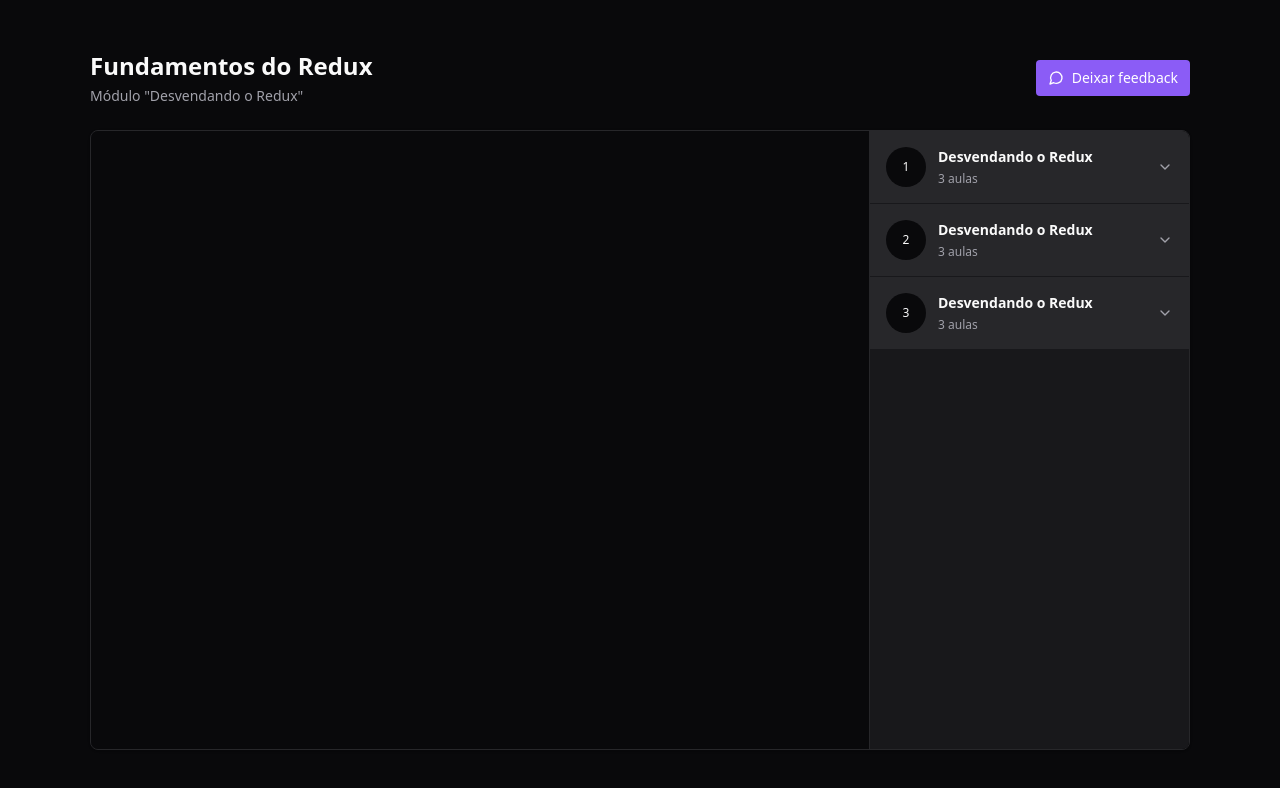
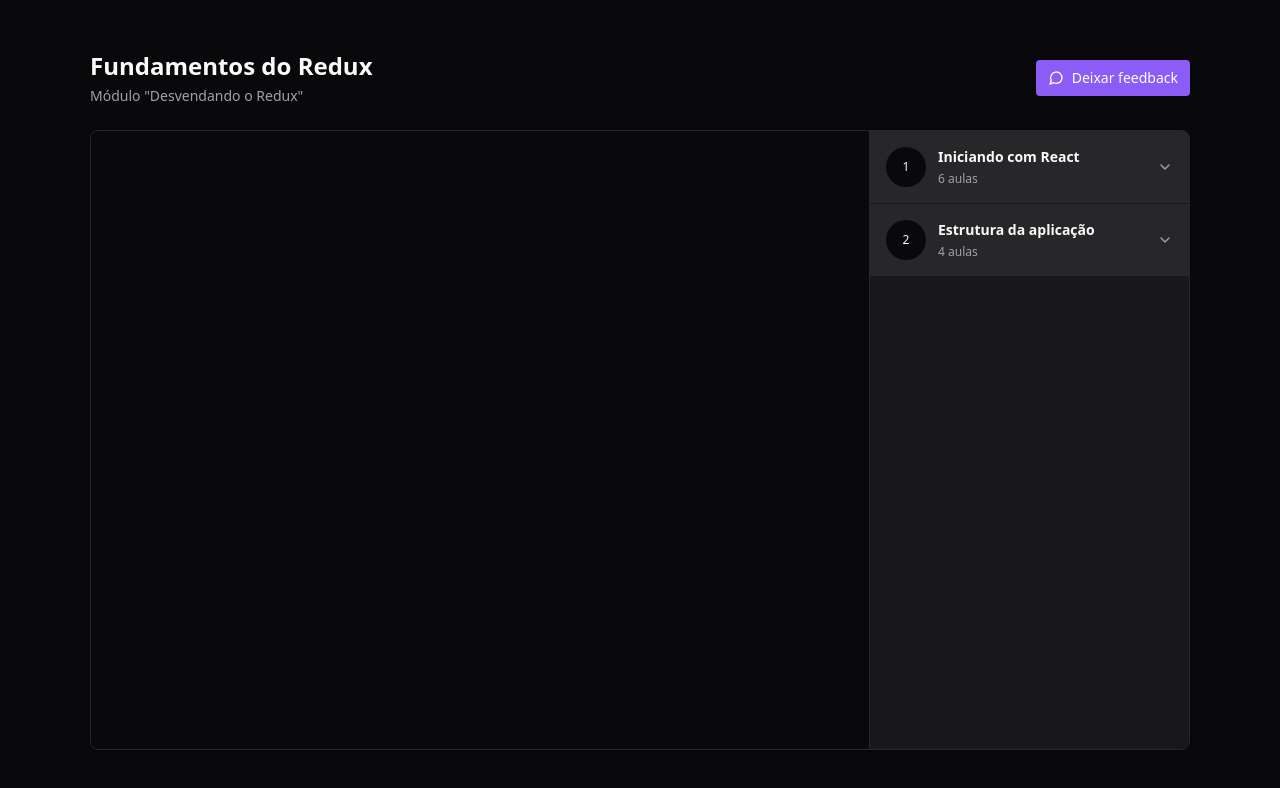
Before and after one commit to KaioFelps/player-com-redux, a React (Vite) app: page / in a window 1280 px wide. Shown: the top 788 px of the page. Built offline with nearby package versions, Linux system fonts and the light colour scheme; the HTML template or start-up script is replaced by a standard one.

Commit message:
cria o slice do player e aplica no aside menu

```diff
--- a/src/components/Module.tsx
+++ b/src/components/Module.tsx
@@ -1,6 +1,7 @@
 import * as Collapsible from "@radix-ui/react-collapsible"
 import { ChevronDown } from "lucide-react";
 import { Class } from "./Class";
+import { useAppSelector } from "../store";
 
 interface ModuleProps {
     title: string;
@@ -9,6 +10,9 @@
 }
 
 export function Module({amountOfClasses, moduleIndex, title}: ModuleProps) {
+    const classes = useAppSelector((state) => {
+        return state.player.course.modules[moduleIndex].classes
+    })
     return (
         <Collapsible.Root className="group">
             <Collapsible.Trigger className="
@@ -28,9 +32,15 @@
 
             <Collapsible.Content>
                 <nav className="relative flex flex-col gap-4 p-6">
-                    <Class title="Fundamentos do React" duration="08:42" />
-                    <Class title="Fundamentos do React" duration="08:42" />
-                    <Class title="Fundamentos do React" duration="08:42" />
+                    {classes.map((currentClass) => {
+                        return (
+                            <Class
+                                key={currentClass.id}
+                                title={currentClass.title}
+                                duration={currentClass.duration}
+                            />
+                        )
+                    })}
                 </nav>
             </Collapsible.Content>
         </Collapsible.Root>
--- a/src/pages/Player.tsx
+++ b/src/pages/Player.tsx
@@ -2,8 +2,11 @@
 import { Header } from "../components/Header";
 import { Video } from "../components/Video";
 import { Module } from "../components/Module";
+import { useAppSelector } from "../store";
 
 export function Player() {
+    const modules = useAppSelector(state => state.player.course.modules)
+
     return (
         <div className="h-screen bg-zinc-950 text-zinc-50 flex justify-center items-center">
             <div className="flex mx-auto w-[calc(100%_-_48px)] max-w-[1100px] flex-col gap-6">
@@ -24,7 +27,16 @@
                     <aside className="
                     w-80 absolute top-0 bottom-0 right-0 border-l border-zinc-800 bg-zinc-900 overflow-y-scroll scrollbar-thin scrollbar-track-zinc-950 scrollbar-thumb-zinc-800 divide-y divide-zinc-900
                     ">
-                        {[1,2,3].map((_, index) => <Module key={index} moduleIndex={index} title="Desvendando o Redux" amountOfClasses={3} />)}
+                        {modules.map((module, index) => {
+                            return (
+                                <Module
+                                    key={module.id}
+                                    moduleIndex={index}
+                                    title={module.title}
+                                    amountOfClasses={module.classes.length}
+                                />
+                            )
+                        })}
                     </aside>
                 </main>
             </div>
--- a/src/store/index.ts
+++ b/src/store/index.ts
@@ -1,10 +1,11 @@
 import { configureStore } from "@reduxjs/toolkit"
 import { TypedUseSelectorHook, useSelector } from "react-redux"
-
-
+import { player } from "./slices/player"
 
 export const store = configureStore({
-    reducer: {},
+    reducer: {
+        player,
+    },
 })
 
 // tipo do estado
--- /dev/null
+++ b/src/store/slices/player.ts
@@ -0,0 +1,37 @@
+import { createSlice } from "@reduxjs/toolkit";
+
+const playerSlice = createSlice({
+    name: "player",
+    initialState: {
+        course: {
+            modules: [
+                {
+                  id: '1',
+                  title: 'Iniciando com React',
+                  classes: [
+                    { id: 'MNR0egvK_oQ', title: 'CSS Modules', duration: '13:45' },
+                    { id: 'w-DW4DhDfcw', title: 'Estilização do Post', duration: '10:05' },
+                    { id: 'D83-55LUdKE', title: 'Componente: Header', duration: '06:33' },
+                    { id: 'W_ATsETujaY', title: 'Componente: Sidebar', duration: '09:12' },
+                    { id: 'Pj8dPeameYo', title: 'CSS Global', duration: '03:23' },
+                    { id: '8KBq2vhwbac', title: 'Form de comentários', duration: '11:34' },
+                  ],
+                },
+                {
+                  id: '2',
+                  title: 'Estrutura da aplicação',
+                  classes: [
+                    { id: 'gE48FQXRZ_o', title: 'Componente: Comment', duration: '13:45' },
+                    { id: 'Ng_Vk4tBl0g', title: 'Responsividade', duration: '10:05' },
+                    { id: 'h5JA3wfuW1k', title: 'Interações no JSX', duration: '06:33' },
+                    { id: '1G0vSTqWELg', title: 'Utilizando estado', duration: '09:12' },
+                  ],
+                },
+              ],
+        }
+    },
+    reducers: {}
+})
+
+export const player = playerSlice.reducer
+export const {} = playerSlice.actions
```
